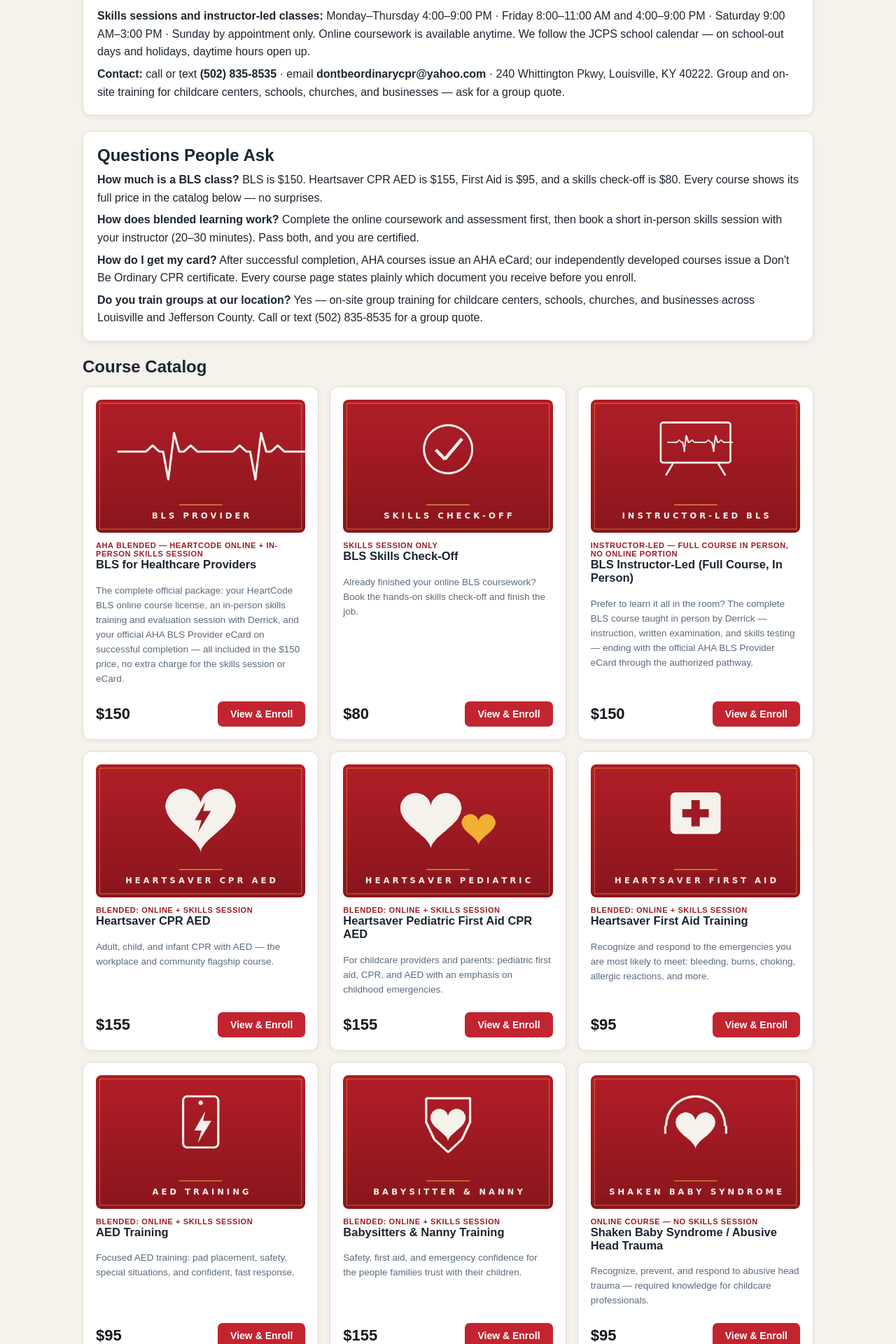
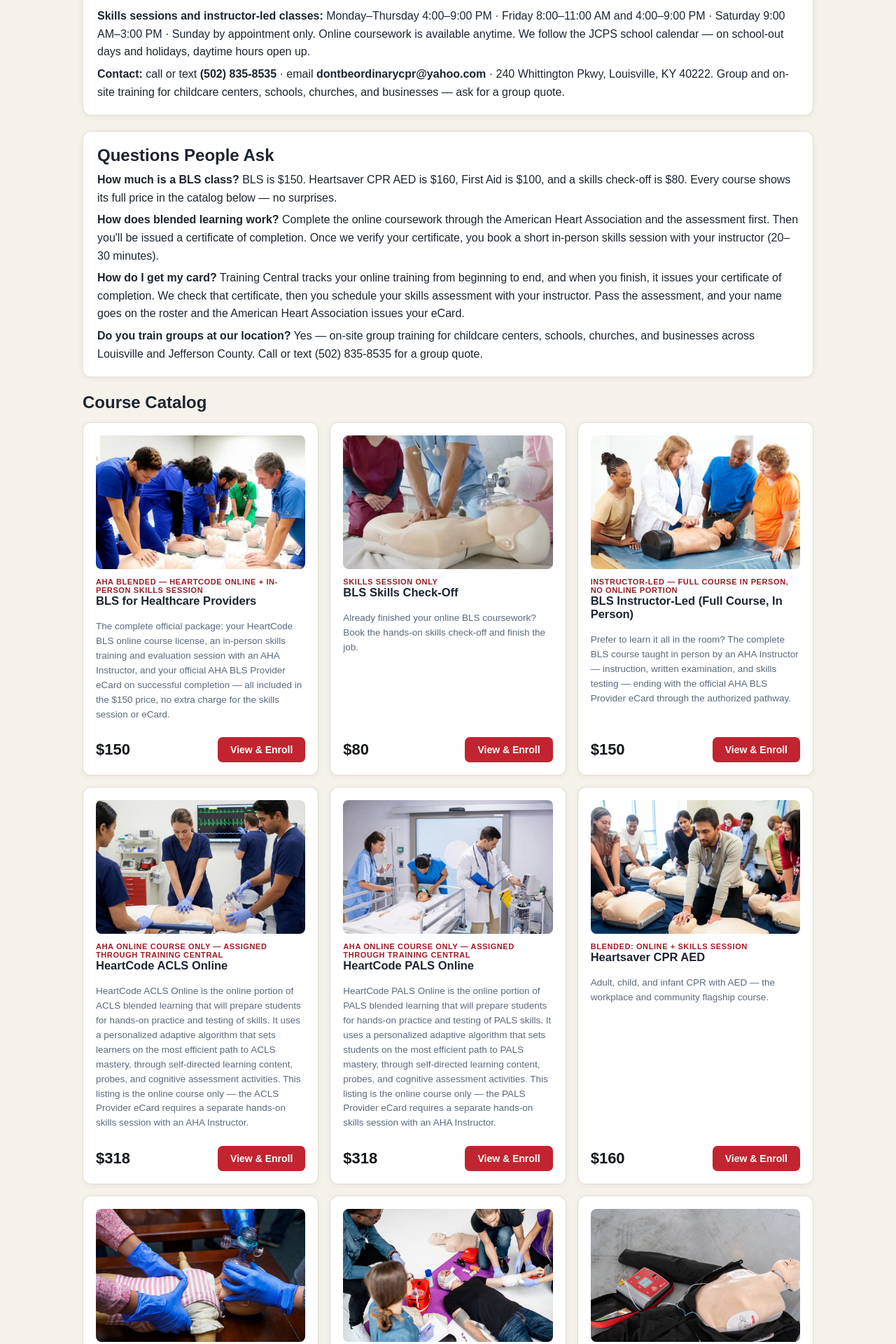
Before and after one commit to bigdbo1210/cpr-academy, a Flask app: page / in a window 1280 px wide. Shown: the part 1036-2956 px from the top of the page at 70% size. Run offline with Flask 3, Linux system fonts and the light colour scheme; some libraries are stand-ins or nearby versions.

Commit message:
Nov 15 updates: FAQ card/certificate wording per Training Central flow; price updates (Heartsaver line 160/160/160, First Aid 100, AED 100, OSHA BBP 90); instructor name generalized to AHA Instructor; add HeartCode ACLS + PALS online-only courses at $318 (AHA wording, aha_online workflow); replace icon tiles with photo tiles for all 13 courses

```diff
--- a/app.py
+++ b/app.py
@@ -98,33 +98,39 @@ INSTRUCTOR_PASSWORD = os.environ.get("ACADEMY_INSTRUCTOR_PASSWORD", "academy123"
 COURSES = [
     {"id": "bls", "name": "BLS for Healthcare Providers", "price": 150, "bank": "cpr", "workflow": "aha_blended",
      "tag": "AHA blended — HeartCode online + in-person skills session",
-     "blurb": "The complete official package: your HeartCode BLS online course license, an in-person skills training and evaluation session with Derrick, and your official AHA BLS Provider eCard on successful completion — all included in the $150 price, no extra charge for the skills session or eCard."},
+     "blurb": "The complete official package: your HeartCode BLS online course license, an in-person skills training and evaluation session with an AHA Instructor, and your official AHA BLS Provider eCard on successful completion — all included in the $150 price, no extra charge for the skills session or eCard."},
     {"id": "bls-skills", "name": "BLS Skills Check-Off", "price": 80, "bank": "cpr", "workflow": "skills_only",
      "tag": "Skills session only",
      "blurb": "Already finished your online BLS coursework? Book the hands-on skills check-off and finish the job."},
     {"id": "bls-instructor-led", "name": "BLS Instructor-Led (Full Course, In Person)", "price": 150, "bank": "cpr", "workflow": "instructor_led",
      "tag": "Instructor-led — full course in person, no online portion",
-     "blurb": "Prefer to learn it all in the room? The complete BLS course taught in person by Derrick — instruction, written examination, and skills testing — ending with the official AHA BLS Provider eCard through the authorized pathway."},
-    {"id": "heartsaver-cpr-aed", "name": "Heartsaver CPR AED", "price": 155, "bank": "cpr", "workflow": "blended",
+     "blurb": "Prefer to learn it all in the room? The complete BLS course taught in person by an AHA Instructor — instruction, written examination, and skills testing — ending with the official AHA BLS Provider eCard through the authorized pathway."},
+    {"id": "acls", "name": "HeartCode ACLS Online", "price": 318, "bank": "cpr", "workflow": "aha_online",
+     "tag": "AHA online course only — assigned through Training Central",
+     "blurb": "HeartCode ACLS Online is the online portion of ACLS blended learning that will prepare students for hands-on practice and testing of skills. It uses a personalized adaptive algorithm that sets learners on the most efficient path to ACLS mastery, through self-directed learning content, probes, and cognitive assessment activities. This listing is the online course only — the ACLS Provider eCard requires a separate hands-on skills session with an AHA Instructor."},
+    {"id": "pals", "name": "HeartCode PALS Online", "price": 318, "bank": "cpr", "workflow": "aha_online",
+     "tag": "AHA online course only — assigned through Training Central",
+     "blurb": "HeartCode PALS Online is the online portion of PALS blended learning that will prepare students for hands-on practice and testing of PALS skills. It uses a personalized adaptive algorithm that sets students on the most efficient path to PALS mastery, through self-directed learning content, probes, and cognitive assessment activities. This listing is the online course only — the PALS Provider eCard requires a separate hands-on skills session with an AHA Instructor."},
+    {"id": "heartsaver-cpr-aed", "name": "Heartsaver CPR AED", "price": 160, "bank": "cpr", "workflow": "blended",
      "tag": "Blended: online + skills session",
      "blurb": "Adult, child, and infant CPR with AED — the workplace and community flagship course."},
-    {"id": "pediatric", "name": "Heartsaver Pediatric First Aid CPR AED", "price": 155, "bank": "cpr", "workflow": "blended",
+    {"id": "pediatric", "name": "Heartsaver Pediatric First Aid CPR AED", "price": 160, "bank": "cpr", "workflow": "blended",
      "tag": "Blended: online + skills session",
      "blurb": "For childcare providers and parents: pediatric first aid, CPR, and AED with an emphasis on childhood emergencies."},
-    {"id": "first-aid", "name": "Heartsaver First Aid Training", "price": 95, "bank": "knowledge", "workflow": "blended",
+    {"id": "first-aid", "name": "Heartsaver First Aid Training", "price": 100, "bank": "knowledge", "workflow": "blended",
      "tag": "Blended: online + skills session",
      "blurb": "Recognize and respond to the emergencies you are most likely to meet: bleeding, burns, choking, allergic reactions, and more."},
-    {"id": "aed", "name": "AED Training", "price": 95, "bank": "cpr", "workflow": "blended",
+    {"id": "aed", "name": "AED Training", "price": 100, "bank": "cpr", "workflow": "blended",
      "tag": "Blended: online + skills session",
      "blurb": "Focused AED training: pad placement, safety, special situations, and confident, fast response."},
-    {"id": "babysitter", "name": "Babysitters & Nanny Training", "price": 155, "bank": "knowledge", "workflow": "blended",
+    {"id": "babysitter", "name": "Babysitters & Nanny Training", "price": 160, "bank": "knowledge", "workflow": "blended",
      "tag": "Blended: online + skills session",
      "blurb": "Safety, first aid, and emergency confidence for the people families trust with their children."},
     {"id": "shaken-baby", "name": "Shaken Baby Syndrome / Abusive Head Trauma", "price": 95, "bank": "knowledge",
      "workflow": "online_only",
      "tag": "Online course — no skills session",
      "blurb": "Recognize, prevent, and respond to abusive head trauma — required knowledge for childcare professionals."},
-    {"id": "osha", "name": "OSHA Bloodborne Pathogens", "price": 80, "bank": "knowledge", "workflow": "online_only",
+    {"id": "osha", "name": "OSHA Bloodborne Pathogens", "price": 90, "bank": "knowledge", "workflow": "online_only",
      "tag": "Online only — no skills session",
      "blurb": "Annual bloodborne pathogens training for workplaces: exposure control, PPE, and what to do after an exposure."},
     {"id": "instructor", "name": "CPR Instructor Course", "price": 600, "bank": "knowledge", "workflow": "blended",
@@ -132,8 +138,10 @@ COURSES = [
      "blurb": "Teach what you know. The pathway to leading CPR and first aid classes of your own."},
 ]
 HOW_IT_WORKS = {
-    "bls-instructor-led": "(1) Enroll and pay $150. (2) Book your in-person class session. (3) Attend the full instructor-led BLS course with Derrick — complete instruction, the written examination, and skills testing, following the current authorized course requirements. (4) Your official AHA BLS Provider eCard is issued through the authorized pathway once every requirement is met. No online license is involved in this course.",
+    "bls-instructor-led": "(1) Enroll and pay $150. (2) Book your in-person class session. (3) Attend the full instructor-led BLS course with an AHA Instructor — complete instruction, the written examination, and skills testing, following the current authorized course requirements. (4) Your official AHA BLS Provider eCard is issued through the authorized pathway once every requirement is met. No online license is involved in this course.",
     "bls": "(1) Pay $150 — the price includes your official HeartCode BLS online license, your in-person skills session, and your AHA BLS Provider eCard; there is no additional charge for the skills session or the eCard. (2) Once your payment is confirmed by our server, your unique HeartCode access code appears in My Courses. (3) Complete the official AHA online course at eLearning.heart.org. (4) Upload your AHA completion certificate here — your instructor verifies it through the official AHA verification service. (5) Book your included in-person skills session. (6) Pass the practice, evaluation, and skills testing; your roster is submitted through our Training Site arrangement, and your official eCard is issued.",
+    "acls": "(1) Enroll and pay $318. (2) Your HeartCode ACLS Online course is assigned to you through AHA Training Central — watch your email for your course assignment from the American Heart Association. (3) Complete the online course at eLearning.heart.org: self-directed learning content, probes, and cognitive assessment activities, including the course exam (84% to pass). (4) Training Central issues your AHA certificate of completion for the online portion. This listing is the online course only — the official AHA ACLS Provider eCard requires a separate hands-on skills session with an AHA ACLS Instructor, which is not included in this price.",
+    "pals": "(1) Enroll and pay $318. (2) Your HeartCode PALS Online course is assigned to you through AHA Training Central — watch your email for your course assignment from the American Heart Association. (3) Complete the online course at eLearning.heart.org: the PALS precourse self-assessment, self-directed learning content, probes, and cognitive assessment activities, including the course exam (84% to pass). (4) Training Central issues your AHA certificate of completion for the online portion. This listing is the online course only — the official AHA PALS Provider eCard requires a separate hands-on skills session with an AHA PALS Instructor, which is not included in this price.",
     "bls-skills": "This is the hands-on finish for students who already completed the official AHA HeartCode BLS online course on their own. Enroll, book your skills session, and upload your official AHA completion certificate — your instructor verifies the completion record before skills testing. Pass the evaluation and your official AHA BLS Provider eCard is issued through the authorized pathway. The $80 covers the skills session and the eCard process; no online license is included or charged.",
     "heartsaver-cpr-aed": "(1) Complete the online modules in order — adult CPR and AED first, then child and infant add-ons — and pass the 15-question assessment (80% to pass). (2) Book your hands-on skills session. (3) Your instructor verifies your skills in person — then your certificate is issued here.",
     "pediatric": "(1) Complete the online modules in order and pass the 15-question assessment (80% to pass). (2) Book your hands-on skills session. (3) Your instructor verifies your skills in person, including child and infant CPR — then your certificate is issued here.",
@@ -150,6 +158,8 @@ POLICY_VERSION = "2026-10-21-v1"  # All-sales-final + rescheduling terms version
 PREREQUISITES = {
     "bls-instructor-led": "None — the complete course is taught in person, including the examination and skills testing.",
     "bls": "You need internet access to complete the official AHA HeartCode BLS online course at eLearning.heart.org before your skills session. Designed for healthcare providers and students in clinical programs.",
+    "acls": "Current BLS Provider status and internet access to complete the online course at eLearning.heart.org. Designed for healthcare professionals who direct or participate in the management of cardiopulmonary arrest and other cardiovascular emergencies.",
+    "pals": "Current BLS Provider status and internet access to complete the online course at eLearning.heart.org. Designed for healthcare professionals who respond to emergencies in infants and children.",
     "bls-skills": "You must have already completed BLS online coursework (with us or another program) and bring your completion record and a photo ID.",
     "heartsaver-cpr-aed": "None.",
     "pediatric": "None. Designed for childcare providers, teachers, coaches, and parents.",
@@ -167,6 +177,7 @@ CREDENTIAL_OFFERED = {
     "skills_only": "Your official AHA BLS Provider eCard (valid two years). The $80 includes the skills evaluation and the eCard process, issued through the authorized AHA pathway after we verify your official online completion and you pass the skills evaluation.",
     "aha_blended": "Your official American Heart Association BLS Provider eCard (valid two years), issued through the authorized AHA pathway after you complete the included HeartCode BLS online course and pass your in-person skills evaluation. The $150 includes the online license, the skills session, and the eCard — no additional charge.",
     "instructor_led": "Your official American Heart Association BLS Provider eCard (valid two years), issued through the authorized AHA pathway after the complete instructor-led course, written examination, and skills testing.",
+    "aha_online": "Your official American Heart Association certificate of completion for the online portion, issued through AHA Training Central when you finish the online course. This online course does not by itself issue a Provider eCard — the eCard requires a separate hands-on skills session with an AHA Instructor.",
 }
 
 COURSE_BY_ID = {c["id"]: c for c in COURSES}
@@ -175,7 +186,7 @@ def course_workflow(course):
     return course.get("workflow", "blended")
 
 def requires_skills(course):
-    return course_workflow(course) != "online_only"
+    return course_workflow(course) not in ("online_only", "aha_online")
 
 def is_skills_only(course):
     return course_workflow(course) == "skills_only"
@@ -195,7 +206,7 @@ def is_official(course):
 # arrangement — the BLS eCard pathway above plus the Heartsaver line. The
 # remaining courses are developed by Don't Be Ordinary CPR and carry the
 # independent-course wording.
-OFFICIAL_LANGUAGE_IDS = OFFICIAL_COURSES | {"heartsaver-cpr-aed", "pediatric", "first-aid"}
+OFFICIAL_LANGUAGE_IDS = OFFICIAL_COURSES | {"heartsaver-cpr-aed", "pediatric", "first-aid", "acls", "pals"}
 
 def is_official_language(course):
     return course["id"] in OFFICIAL_LANGUAGE_IDS
@@ -568,7 +579,7 @@ def my_courses():
             _course = find_course(e["course_id"])
             rows.append({"e": e, "course": _course, "workflow": course_workflow(_course),
                          "license": license_of(store, e),
-                         "total": 0 if (direct_booking(_course) or course_workflow(_course) == "aha_blended") else len(course_modules(_course)),
+                         "total": 0 if (direct_booking(_course) or course_workflow(_course) in ("aha_blended", "aha_online")) else len(course_modules(_course)),
                          "label": STATUS_LABELS.get(e["status"], e["status"]), "booking": booking})
     return render_template("my.html", student=student, rows=rows)
 
--- a/templates/home.html
+++ b/templates/home.html
@@ -59,9 +59,9 @@
 
 <div class="card" style="margin-bottom: 22px;">
     <h2 style="margin: 0 0 8px;">Questions People Ask</h2>
-    <p style="margin: 0 0 6px; line-height: 1.6;"><strong>How much is a BLS class?</strong> BLS is $150. Heartsaver CPR AED is $155, First Aid is $95, and a skills check-off is $80. Every course shows its full price in the catalog below — no surprises.</p>
-    <p style="margin: 0 0 6px; line-height: 1.6;"><strong>How does blended learning work?</strong> Complete the online coursework and assessment first, then book a short in-person skills session with your instructor (20–30 minutes). Pass both, and you are certified.</p>
-    <p style="margin: 0 0 6px; line-height: 1.6;"><strong>How do I get my card?</strong> After successful completion, AHA courses issue an AHA eCard; our independently developed courses issue a Don't Be Ordinary CPR certificate. Every course page states plainly which document you receive before you enroll.</p>
+    <p style="margin: 0 0 6px; line-height: 1.6;"><strong>How much is a BLS class?</strong> BLS is $150. Heartsaver CPR AED is $160, First Aid is $100, and a skills check-off is $80. Every course shows its full price in the catalog below — no surprises.</p>
+    <p style="margin: 0 0 6px; line-height: 1.6;"><strong>How does blended learning work?</strong> Complete the online coursework through the American Heart Association and the assessment first. Then you'll be issued a certificate of completion. Once we verify your certificate, you book a short in-person skills session with your instructor (20–30 minutes).</p>
+    <p style="margin: 0 0 6px; line-height: 1.6;"><strong>How do I get my card?</strong> Training Central tracks your online training from beginning to end, and when you finish, it issues your certificate of completion. We check that certificate, then you schedule your skills assessment with your instructor. Pass the assessment, and your name goes on the roster and the American Heart Association issues your eCard.</p>
     <p style="margin: 0; line-height: 1.6;"><strong>Do you train groups at our location?</strong> Yes — on-site group training for childcare centers, schools, churches, and businesses across Louisville and Jefferson County. Call or text (502) 835-8535 for a group quote.</p>
 </div>
 
```
Also changed, not shown: BLUEPRINT.md (+5 -0 lines), static/img/tiles/tile-acls.jpg (added), static/img/tiles/tile-aed.jpg, static/img/tiles/tile-babysitter.jpg, static/img/tiles/tile-bls-instructor-led.jpg, static/img/tiles/tile-bls-skills.jpg, static/img/tiles/tile-bls.jpg, static/img/tiles/tile-first-aid.jpg, static/img/tiles/tile-heartsaver-cpr-aed.jpg, static/img/tiles/tile-instructor.jpg, static/img/tiles/tile-osha.jpg, static/img/tiles/tile-pals.jpg (added), static/img/tiles/tile-pediatric.jpg, static/img/tiles/tile-shaken-baby.jpg.
